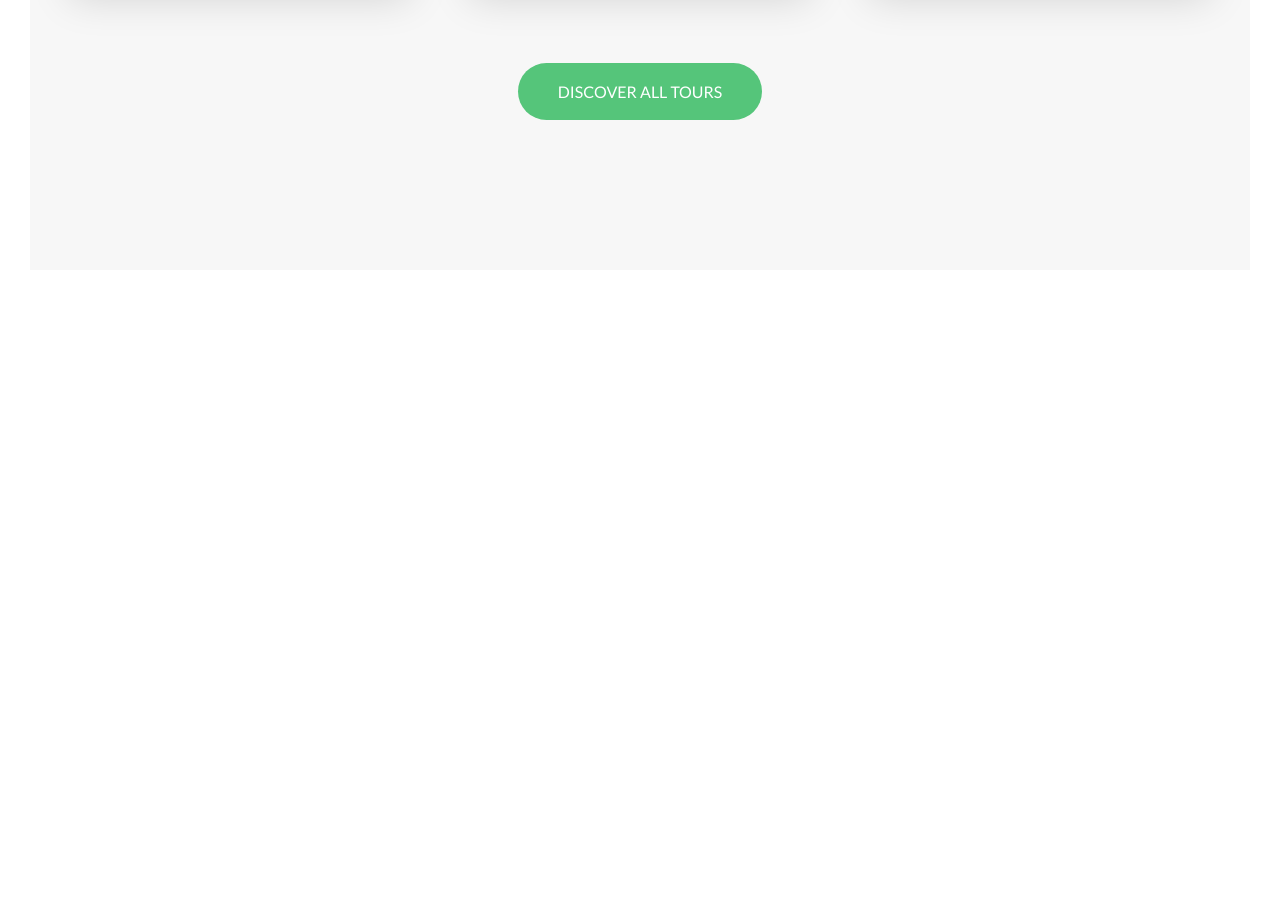
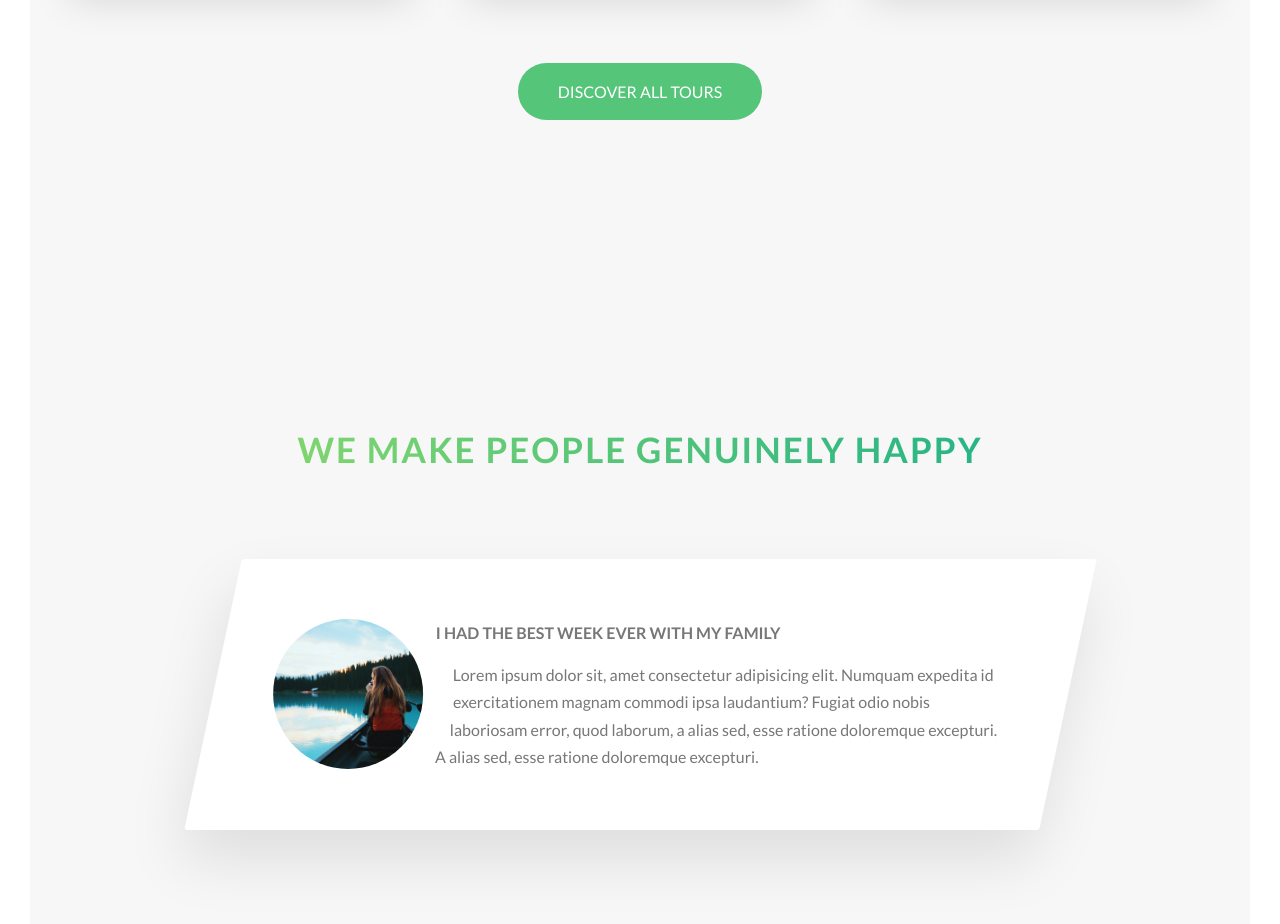
Before and after one commit to swiergoszp/natours, a website: page index.html in a window 1280 px wide. Shown: the part 3098-4022 px from the top of the page. Before the commit the page ends 3398 px from the top, so only its background shows below. Drawn offline with Linux system fonts and the light colour scheme.

Commit message:
began new section

```diff
--- a/index.html
+++ b/index.html
@@ -234,6 +234,25 @@
     </div>
   </section>
 
+  <section class="section-stories">
+    <!-- section header -->
+    <div class="u-center-text u-margin-bottom-big">
+      <h2 class="heading-secondary">We make people genuinely happy</h2>
+    </div>
+    <!-- story 1 -->
+    <div class="row">
+      <div class="story">
+        <figure class="story__shape">
+          <img src="img/nat-8.jpg" alt="person on tour" class="story__image">
+        </figure>
+        <div class="story_text">
+          <h3 class="heading-tertiary u-margin-bottom-small">I had the best week ever with my family</h3>
+          <p>Lorem ipsum dolor sit, amet consectetur adipisicing elit. Numquam expedita id exercitationem magnam commodi ipsa laudantium? Fugiat odio nobis laboriosam error, quod laborum, a alias sed, esse ratione doloremque excepturi. A alias sed, esse ratione doloremque excepturi.</p>
+        </div>
+      </div>
+    </div>
+  </section>
+
 </main>
 
 <footer>
--- a/package.json
+++ b/package.json
@@ -17,7 +17,7 @@
   },
   "homepage": "https://github.com/swiergoszp/natours#readme",
   "devDependencies": {
-    "node-sass": "^4.11.0"
+    "node-sass": "^4.12.0"
   },
   "dependencies": {}
 }
--- /dev/null
+++ b/sass/components/_story.scss
@@ -0,0 +1,30 @@
+.story {
+  width: 75%;
+  margin: 0 auto;
+  box-shadow: 0 3rem 6rem rgba($color-black, .1);
+  background-color: $color-white;
+  border-radius: 3px;
+  padding: 6rem;
+  padding-left: 9rem;
+  font-size: $default-font-size;
+  transform: skewX(-12deg);
+  // direct child selector
+  & > * {
+    transform: skewX(12deg);
+  }
+
+  &__shape {
+    width: 15rem;
+    height: 15rem;
+    float: left;
+    -webkit-shape-outside: circle(50% at 50% 50%);
+    shape-outside: circle(50% at 50% 50%);
+    -webkit-clip-path: circle(50% at 50% 50%);
+    clip-path: circle(50% at 50% 50%);
+    transform: translateX(-3rem) skewX(12deg);
+  }
+
+  &__image {
+    height: 100%;
+  }
+}
--- a/sass/main.scss
+++ b/sass/main.scss
@@ -11,6 +11,7 @@
 @import "components/card";
 @import "components/composition";
 @import "components/feature-box";
+@import "components/story";
 
 @import "layout/grid";
 @import "layout/header";
--- a/sass/pages/_home.scss
+++ b/sass/pages/_home.scss
@@ -29,3 +29,8 @@
   padding: 25rem 0 15rem 0;
   margin-top: -10rem;
 }
+
+.section-stories {
+  background-color: $color-grey-light-1;
+  padding: 15rem 0;
+}
```
Also changed, not shown: css/style.css, 1 other file.
